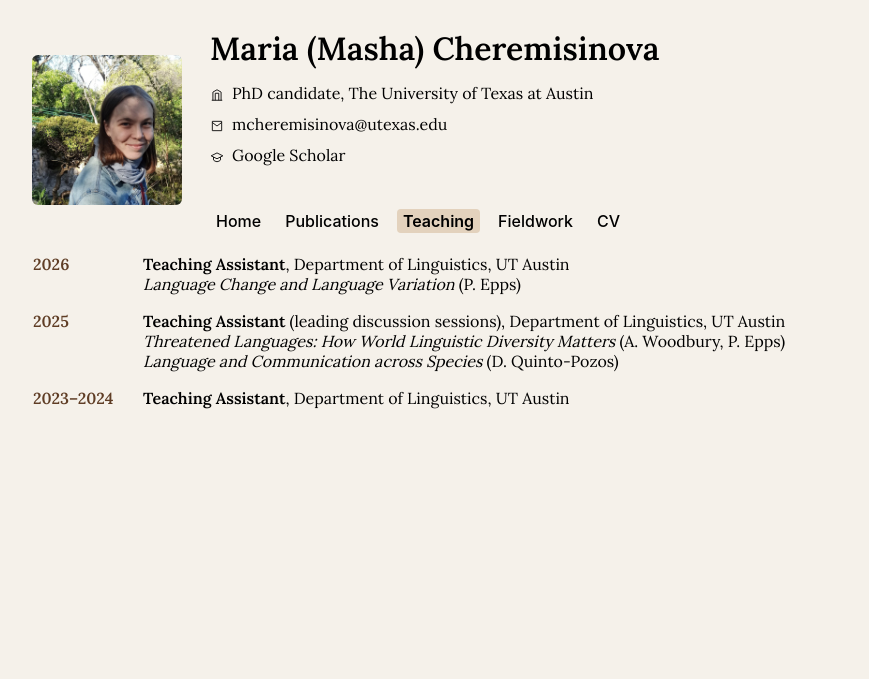
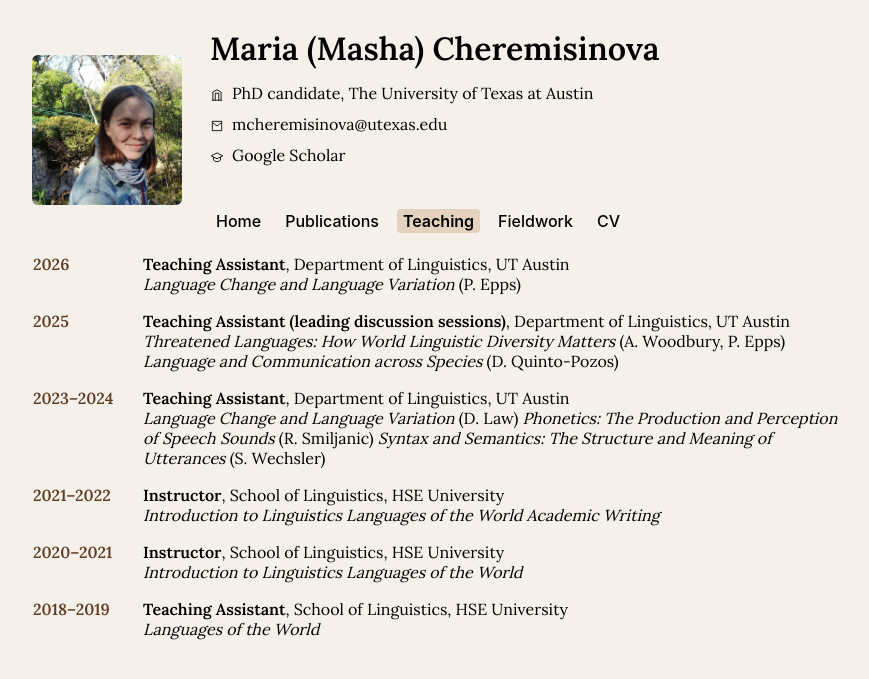
Before and after one commit to mashache/mashache.github.io, a Jekyll site: the page built from pages/teaching.md, in a window 1280 px wide. Shown: the top 679 px of the page, without its empty margins (202-1071 px from the left). Built offline with Jekyll 4.4.1, drawn with Linux system fonts in a browser that asks for light colours.

Commit message:
Update teaching.md

```diff
--- a/pages/teaching.md
+++ b/pages/teaching.md
@@ -16,7 +16,7 @@ show_title: false
   <tr>
     <td class="cv-year">2025</td>
     <td>
-      <strong>Teaching Assistant</strong> (leading discussion sessions), Department of Linguistics, UT Austin<br>
+      <strong>Teaching Assistant (leading discussion sessions)</strong>, Department of Linguistics, UT Austin<br>
       <em>Threatened Languages: How World Linguistic Diversity Matters</em> (A. Woodbury, P. Epps)<br>
       <em>Language and Communication across Species</em> (D. Quinto-Pozos)
     </td>
@@ -25,7 +25,37 @@ show_title: false
   <tr>
     <td class="cv-year">2023–2024</td>
     <td>
-      <strong>Teaching Assistant</strong>, Department of Linguistics, UT Austin
+      <strong>Teaching Assistant</strong>, Department of Linguistics, UT Austin<br>
+      <em>Language Change and Language Variation</em> (D. Law)
+<em>Phonetics: The Production and Perception of Speech Sounds</em> (R. Smiljanic)
+<em>Syntax and Semantics: The Structure and Meaning of Utterances</em> (S. Wechsler)
+    </td>
+  </tr>
+
+   <tr>
+    <td class="cv-year">2021–2022</td>
+    <td>
+      <strong>Instructor</strong>, School of Linguistics, HSE University<br>
+      <em>Introduction to Linguistics</em>
+<em>Languages of the World</em>
+<em>Academic Writing</em>
+    </td>
+  </tr>
+
+  <tr>
+    <td class="cv-year">2020–2021</td>
+    <td>
+      <strong>Instructor</strong>, School of Linguistics, HSE University<br>
+      <em>Introduction to Linguistics</em>
+<em>Languages of the World</em>
+    </td>
+  </tr>
+
+  <tr>
+    <td class="cv-year">2018–2019</td>
+    <td>
+      <strong>Teaching Assistant</strong>, School of Linguistics, HSE University<br>
+<em>Languages of the World</em>
     </td>
   </tr>
 </table>
```
